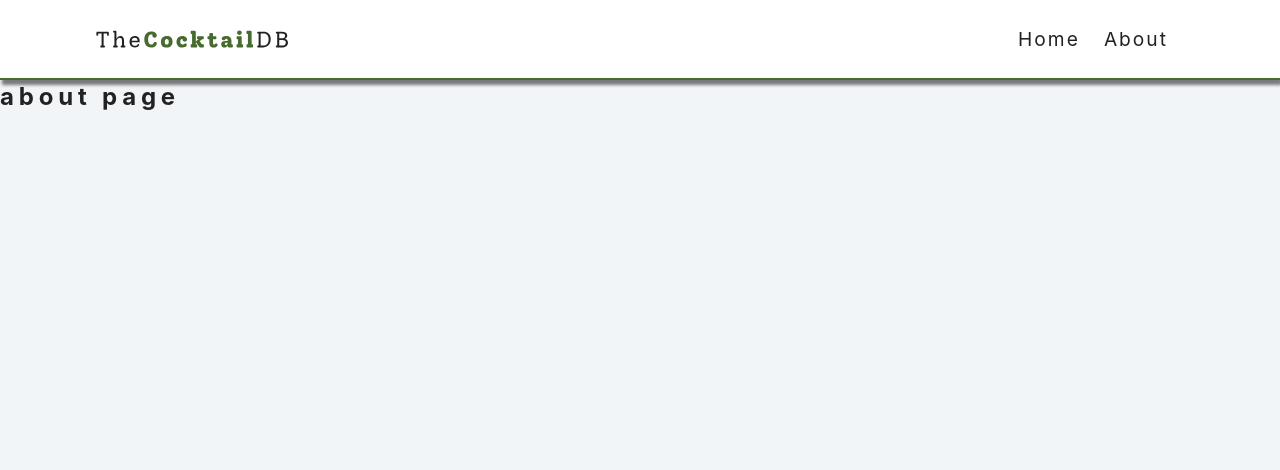
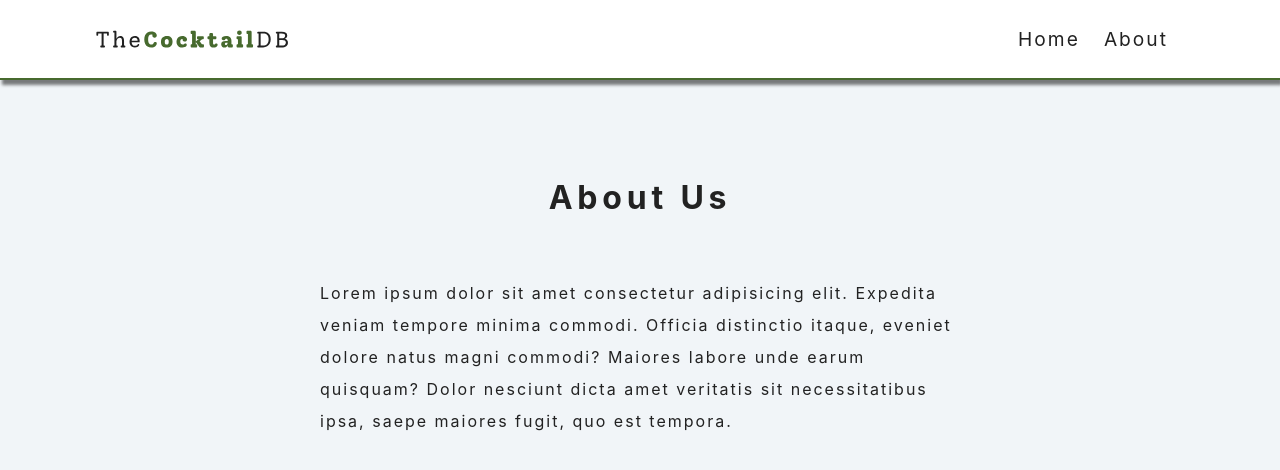
Before and after one commit to Nickduke/cocktailsDB, a React (Create React App) app: page /about in a window 1280 px wide. Shown: the top 470 px of the page. Built offline with nearby package versions, Linux system fonts and the light colour scheme.

Commit message:
complete error and about pages

```diff
--- a/src/pages/About.js
+++ b/src/pages/About.js
@@ -1,11 +1,18 @@
-import React from 'react'
+import React from 'react';
 
 const About = () => {
   return (
-    <div>
-      <h2>about page</h2>
-    </div>
-  )
-}
+    <section className='section about-section'>
+      <h1 className='section-title'>about us</h1>
+      <p>
+        Lorem ipsum dolor sit amet consectetur adipisicing elit. Expedita veniam
+        tempore minima commodi. Officia distinctio itaque, eveniet dolore natus
+        magni commodi? Maiores labore unde earum quisquam? Dolor nesciunt dicta
+        amet veritatis sit necessitatibus ipsa, saepe maiores fugit, quo est
+        tempora.
+      </p>
+    </section>
+  );
+};
 
-export default About
+export default About;
--- a/src/pages/Error.js
+++ b/src/pages/Error.js
@@ -1,12 +1,17 @@
-import React from 'react'
-import { Link } from 'react-router-dom'
+import React from 'react';
+import { Link } from 'react-router-dom';
 
 const Error = () => {
   return (
-    <div>
-      <h2>error page</h2>
-    </div>
-  )
-}
+    <section className='error-page section'>
+      <div className='error-container'>
+        <h1>oops! it's a dead end</h1>
+        <Link to='/' className='btn btn-primary'>
+          back home
+        </Link>
+      </div>
+    </section>
+  );
+};
 
-export default Error
+export default Error;
```
